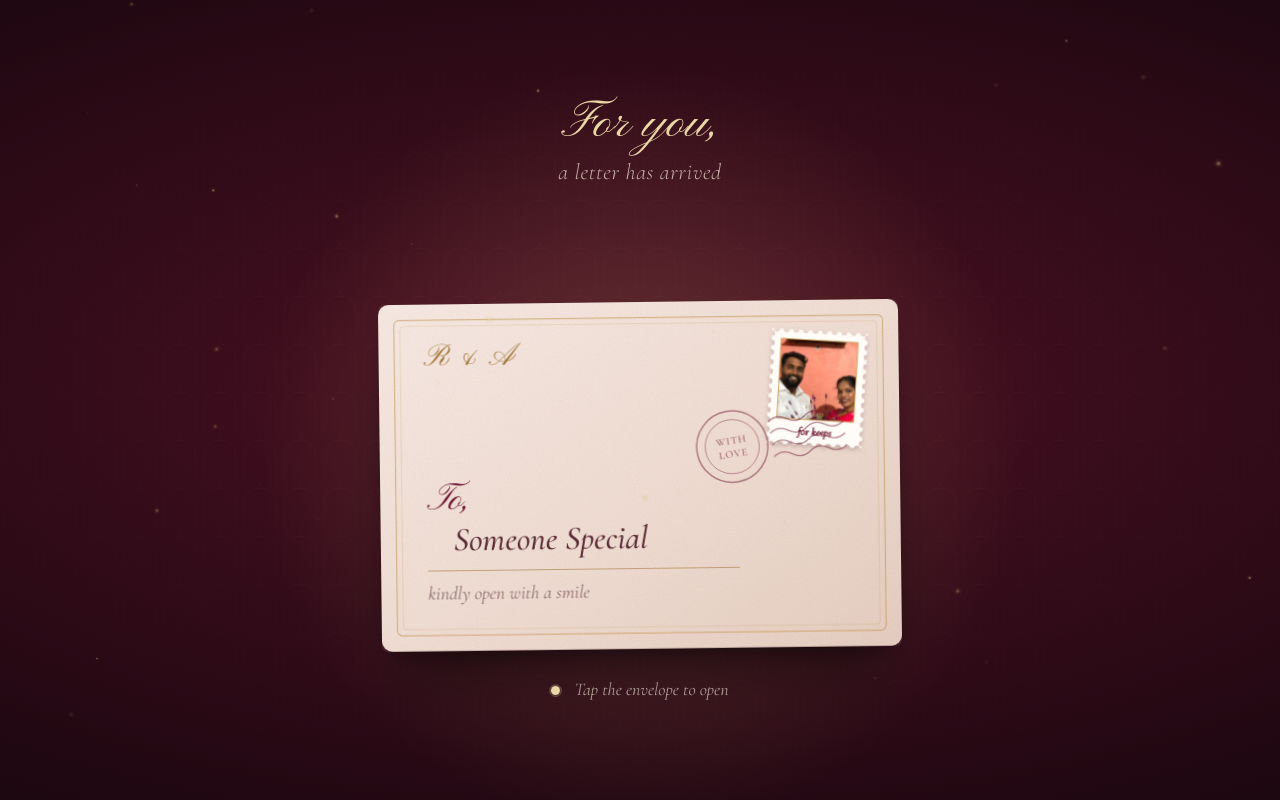
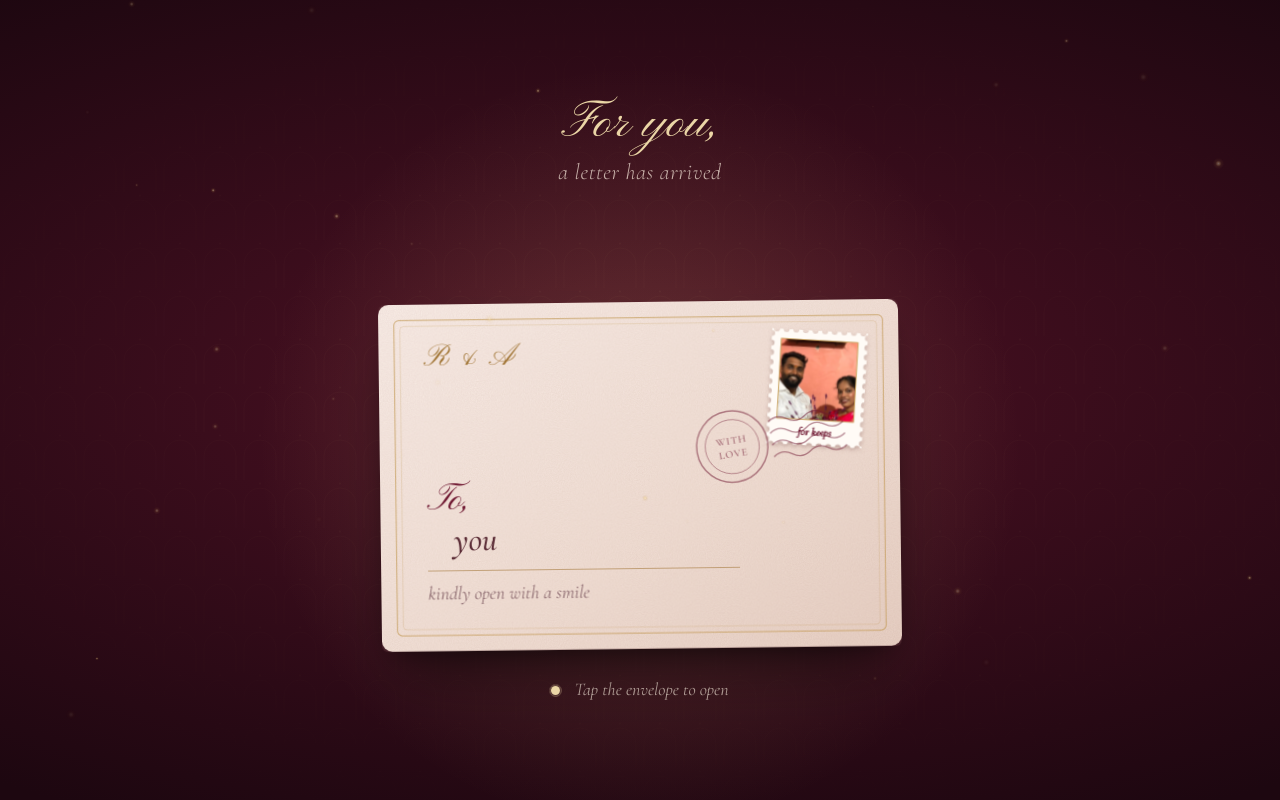
Before and after one commit to Krutan178/wedding-invite, a React (Vite) app: page / in a window 1280 px wide. Built offline with nearby package versions, Linux system fonts and the light colour scheme; a web font is replaced by a local one.

Commit message:
Use you instead of a guest name on the envelope

```diff
--- a/src/App.jsx
+++ b/src/App.jsx
@@ -4,7 +4,7 @@
    ============================================================ */
 import { useEffect, useRef } from "react";
 import { WEDDING, mapsUrl } from "./weddingConfig";
-import { guest, track } from "./lib/tracking";
+import { track } from "./lib/tracking";
 import { initDemo } from "./lib/demo";
 
 const BASE = import.meta.env.BASE_URL || "/";
@@ -130,7 +130,7 @@ function Intro() {
                 </svg>
                 <span className="addr">
                   <span className="addr-to">To,</span>
-                  <span className="addr-name">{guest || "Someone Special"}</span>
+                  <span className="addr-name">you</span>
                   <span className="addr-rule" />
                   <span className="addr-from">kindly open with a smile</span>
                 </span>
```
Also changed, not shown: 1 other file (tests, documents, lock files or other folders).
